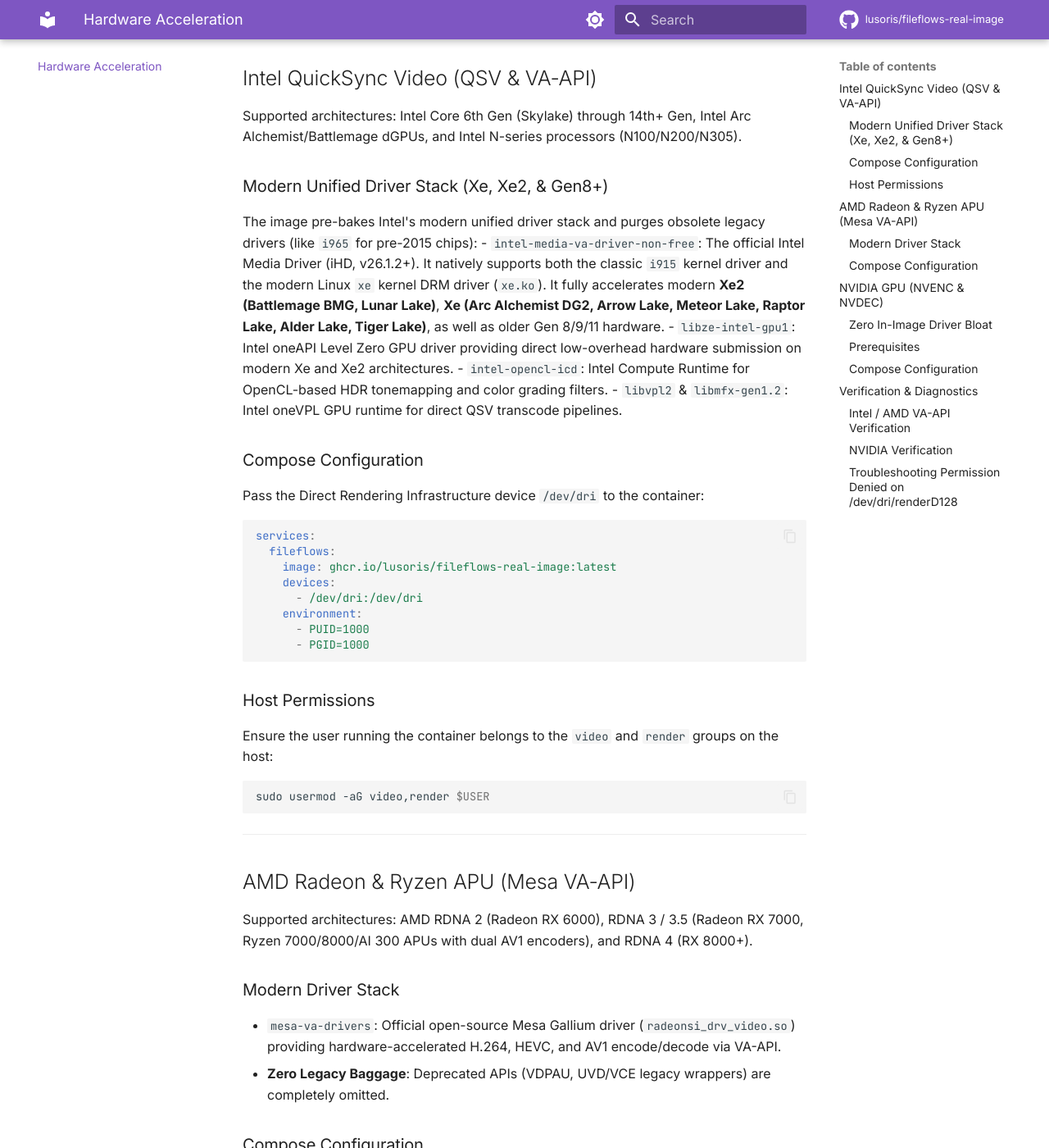
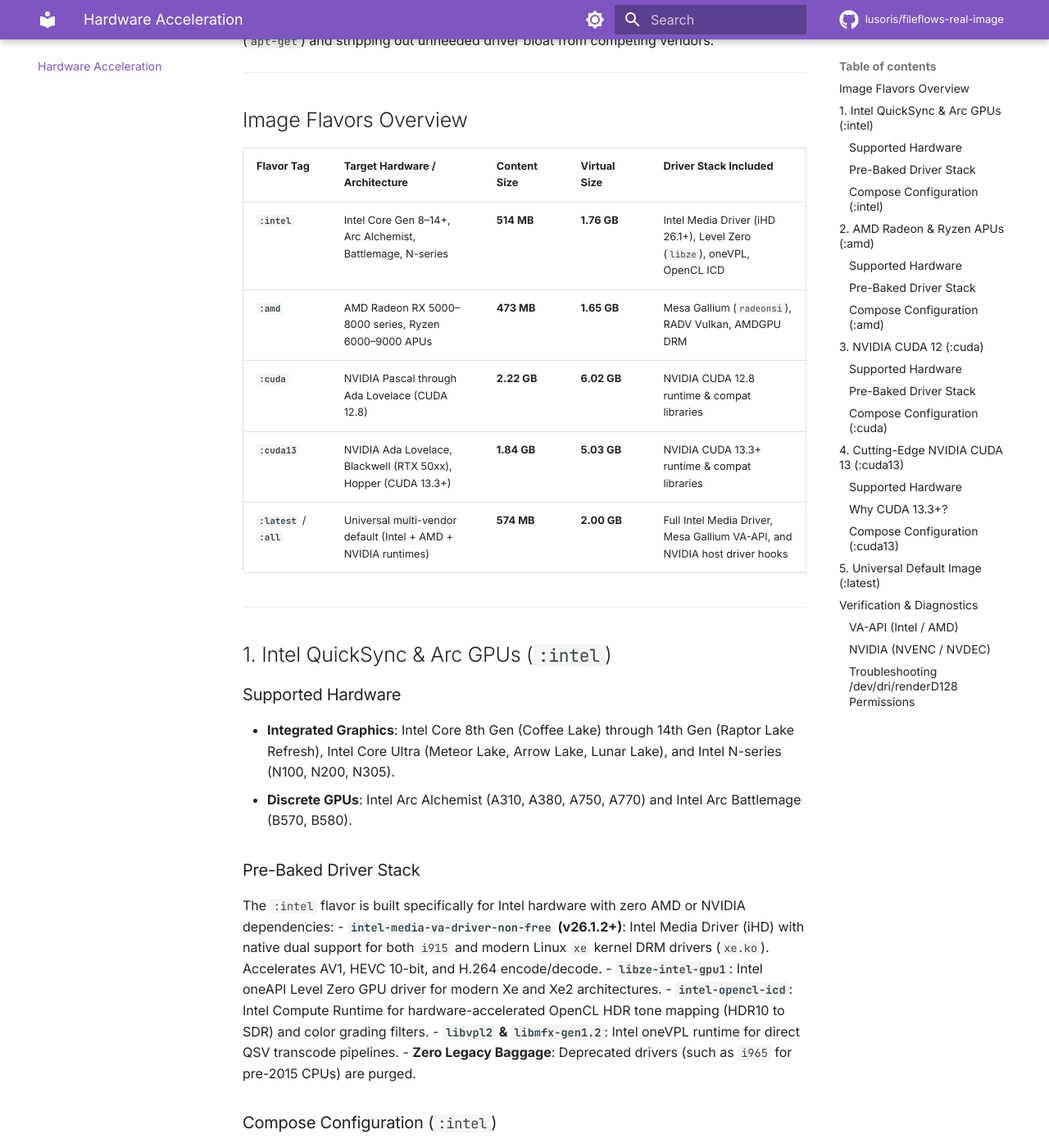
Before and after one commit to lusoris/fileflows-real-image, an MkDocs documentation site: the page built from docs/hardware-acceleration.md, in a window 1280 px wide and 1400 px high, scrolled down 267 px. Shown: the whole window at 82% size. Built offline with MkDocs 1.6.1 and Material for MkDocs 9.7.7, drawn with Linux system fonts in a browser that asks for light colours; comment, search, counter and statistics services are not loaded; some of the changed text lies outside the part shown.

Commit message:
feat(flavors): add custom vendor-optimized images for intel, amd, cuda, and cuda13

````diff
--- a/docker-compose.yml
+++ b/docker-compose.yml
@@ -1,5 +1,11 @@
 services:
   fileflows:
+    # Image Flavors:
+    #   ghcr.io/lusoris/fileflows-real-image:latest  - Universal default (Intel + AMD + NVIDIA runtimes)
+    #   ghcr.io/lusoris/fileflows-real-image:intel   - Intel QuickSync & Arc optimized (514MB)
+    #   ghcr.io/lusoris/fileflows-real-image:amd     - AMD Radeon & Ryzen APU optimized (473MB)
+    #   ghcr.io/lusoris/fileflows-real-image:cuda    - NVIDIA CUDA 12.8 runtime
+    #   ghcr.io/lusoris/fileflows-real-image:cuda13  - Cutting-edge NVIDIA CUDA 13.3+ runtime (RTX 30/40/50)
     image: ghcr.io/lusoris/fileflows-real-image:latest
     container_name: fileflows
     restart: unless-stopped
--- a/docs/hardware-acceleration.md
+++ b/docs/hardware-acceleration.md
@@ -1,85 +1,102 @@
-# Hardware Acceleration
+# Hardware Acceleration & Image Flavors
 
-FileFlows Real Image is engineered for seamless GPU transcoding out of the box. All essential driver stacks, runtimes, and libraries are pre-baked into the image at build time.
+FileFlows Real Image provides specialized, vendor-optimized container image flavors engineered for high-performance GPU transcoding. Each flavor pre-bakes the vendor-specific runtime and driver stack at build time, eliminating runtime package installations (`apt-get`) and stripping out unneeded driver bloat from competing vendors.
 
 ---
 
-## Intel QuickSync Video (QSV & VA-API)
+## Image Flavors Overview
 
-Supported architectures: Intel Core 6th Gen (Skylake) through 14th+ Gen, Intel Arc Alchemist/Battlemage dGPUs, and Intel N-series processors (N100/N200/N305).
+| Flavor Tag | Target Hardware / Architecture | Content Size | Virtual Size | Driver Stack Included |
+| :--- | :--- | :--- | :--- | :--- |
+| **`:intel`** | Intel Core Gen 8–14+, Arc Alchemist, Battlemage, N-series | **514 MB** | **1.76 GB** | Intel Media Driver (iHD 26.1+), Level Zero (`libze`), oneVPL, OpenCL ICD |
+| **`:amd`** | AMD Radeon RX 5000–8000 series, Ryzen 6000–9000 APUs | **473 MB** | **1.65 GB** | Mesa Gallium (`radeonsi`), RADV Vulkan, AMDGPU DRM |
+| **`:cuda`** | NVIDIA Pascal through Ada Lovelace (CUDA 12.8) | **2.22 GB** | **6.02 GB** | NVIDIA CUDA 12.8 runtime & compat libraries |
+| **`:cuda13`** | NVIDIA Ada Lovelace, Blackwell (RTX 50xx), Hopper (CUDA 13.3+) | **1.84 GB** | **5.03 GB** | NVIDIA CUDA 13.3+ runtime & compat libraries |
+| **`:latest`** / **`:all`** | Universal multi-vendor default (Intel + AMD + NVIDIA runtimes) | **574 MB** | **2.00 GB** | Full Intel Media Driver, Mesa Gallium VA-API, and NVIDIA host driver hooks |
 
-### Modern Unified Driver Stack (Xe, Xe2, & Gen8+)
-The image pre-bakes Intel's modern unified driver stack and purges obsolete legacy drivers (like `i965` for pre-2015 chips):
-- `intel-media-va-driver-non-free`: The official Intel Media Driver (iHD, v26.1.2+). It natively supports both the classic `i915` kernel driver and the modern Linux `xe` kernel DRM driver (`xe.ko`). It fully accelerates modern **Xe2 (Battlemage BMG, Lunar Lake)**, **Xe (Arc Alchemist DG2, Arrow Lake, Meteor Lake, Raptor Lake, Alder Lake, Tiger Lake)**, as well as older Gen 8/9/11 hardware.
-- `libze-intel-gpu1`: Intel oneAPI Level Zero GPU driver providing direct low-overhead hardware submission on modern Xe and Xe2 architectures.
-- `intel-opencl-icd`: Intel Compute Runtime for OpenCL-based HDR tonemapping and color grading filters.
-- `libvpl2` & `libmfx-gen1.2`: Intel oneVPL GPU runtime for direct QSV transcode pipelines.
+---
 
-### Compose Configuration
-Pass the Direct Rendering Infrastructure device `/dev/dri` to the container:
+## 1. Intel QuickSync & Arc GPUs (`:intel`)
+
+### Supported Hardware
+- **Integrated Graphics**: Intel Core 8th Gen (Coffee Lake) through 14th Gen (Raptor Lake Refresh), Intel Core Ultra (Meteor Lake, Arrow Lake, Lunar Lake), and Intel N-series (N100, N200, N305).
+- **Discrete GPUs**: Intel Arc Alchemist (A310, A380, A750, A770) and Intel Arc Battlemage (B570, B580).
+
+### Pre-Baked Driver Stack
+The `:intel` flavor is built specifically for Intel hardware with zero AMD or NVIDIA dependencies:
+- **`intel-media-va-driver-non-free` (v26.1.2+)**: Intel Media Driver (iHD) with native dual support for both `i915` and modern Linux `xe` kernel DRM drivers (`xe.ko`). Accelerates AV1, HEVC 10-bit, and H.264 encode/decode.
+- **`libze-intel-gpu1`**: Intel oneAPI Level Zero GPU driver for modern Xe and Xe2 architectures.
+- **`intel-opencl-icd`**: Intel Compute Runtime for hardware-accelerated OpenCL HDR tone mapping (HDR10 to SDR) and color grading filters.
+- **`libvpl2` & `libmfx-gen1.2`**: Intel oneVPL runtime for direct QSV transcode pipelines.
+- **Zero Legacy Baggage**: Deprecated drivers (such as `i965` for pre-2015 CPUs) are purged.
+
+### Compose Configuration (`:intel`)
 
 ```yaml
 services:
   fileflows:
-    image: ghcr.io/lusoris/fileflows-real-image:latest
+    image: ghcr.io/lusoris/fileflows-real-image:intel
+    container_name: fileflows
+    restart: unless-stopped
     devices:
       - /dev/dri:/dev/dri
     environment:
       - PUID=1000
       - PGID=1000
-```
-
-### Host Permissions
-Ensure the user running the container belongs to the `video` and `render` groups on the host:
-
-```bash
-sudo usermod -aG video,render $USER
+      - TZ=UTC
 ```
 
 ---
 
-## AMD Radeon & Ryzen APU (Mesa VA-API)
+## 2. AMD Radeon & Ryzen APUs (`:amd`)
 
-Supported architectures: AMD RDNA 2 (Radeon RX 6000), RDNA 3 / 3.5 (Radeon RX 7000, Ryzen 7000/8000/AI 300 APUs with dual AV1 encoders), and RDNA 4 (RX 8000+).
+### Supported Hardware
+- **Radeon Discrete GPUs**: RDNA 1 (RX 5000), RDNA 2 (RX 6000), RDNA 3 / 3.5 (RX 7000), and RDNA 4 (RX 8000+).
+- **Ryzen APUs**: Ryzen 4000/5000 (Vega), Ryzen 6000/7000/8000/AI 300 APUs with dual hardware AV1 engines.
 
-### Modern Driver Stack
-- `mesa-va-drivers`: Official open-source Mesa Gallium driver (`radeonsi_drv_video.so`) providing hardware-accelerated H.264, HEVC, and AV1 encode/decode via VA-API.
-- **Zero Legacy Baggage**: Deprecated APIs (VDPAU, UVD/VCE legacy wrappers) are completely omitted.
+### Pre-Baked Driver Stack
+The `:amd` flavor slashes image content size down to **473 MB** (-53% vs upstream):
+- **`mesa-libgallium`**: Official Mesa 26.0+ Gallium driver providing `/usr/lib/x86_64-linux-gnu/dri/radeonsi_drv_video.so` for hardware-accelerated VA-API H.264, HEVC, and AV1 encode/decode.
+- **`mesa-vulkan-drivers` (RADV)**: High-performance AMD Vulkan driver for Vulkan-based video filters and compute.
+- **`libdrm-amdgpu1`**: Direct AMDGPU kernel DRM interface.
+- **Zero Intel/NVIDIA Bloat**: Omits all Intel Media Drivers and NVIDIA CUDA toolkits.
 
-### Compose Configuration
-AMD hardware exposes VA-API interfaces via `/dev/dri`:
+### Compose Configuration (`:amd`)
 
 ```yaml
 services:
   fileflows:
-    image: ghcr.io/lusoris/fileflows-real-image:latest
+    image: ghcr.io/lusoris/fileflows-real-image:amd
+    container_name: fileflows
+    restart: unless-stopped
     devices:
       - /dev/dri:/dev/dri
+    environment:
+      - PUID=1000
+      - PGID=1000
+      - TZ=UTC
 ```
 
 ---
 
-## NVIDIA GPU (NVENC & NVDEC)
+## 3. NVIDIA CUDA 12 (`:cuda`)
 
-Supported architectures: Turing (GTX 1660 / RTX 20xx), Ampere (RTX 30xx), Ada Lovelace (RTX 40xx with dual 8th-Gen NVENC AV1 engines), and Blackwell (RTX 50xx / B200 with 9th-Gen NVENC).
+### Supported Hardware
+- NVIDIA Pascal (GTX 10xx), Turing (GTX 1660, RTX 20xx), Ampere (RTX 30xx), and Ada Lovelace (RTX 40xx).
 
-### Zero In-Image Driver Bloat
-We intentionally do NOT install static `nvidia-driver-*` or bloated `cuda-toolkit` packages inside the image:
-- The container sets `NVIDIA_DRIVER_CAPABILITIES=compute,video,utility` and `NVIDIA_VISIBLE_DEVICES=all`.
-- At runtime, the [NVIDIA Container Toolkit](https://docs.nvidia.com/datacenter/cloud-native/container-toolkit/latest/install-guide.html) dynamically mounts the host's active modern NVIDIA driver libraries (`libcuda.so`, `libnvcuvid.so`, `libnvidia-encode.so`) directly into the container.
-- This prevents host-container driver version mismatches, eliminates hundreds of megabytes of CUDA SDK bloat, and guarantees compatibility with the latest NVIDIA drivers.
+### Pre-Baked Driver Stack
+- **`cuda-libraries-12-8` & `cuda-compat-12-8`**: Pre-bakes official NVIDIA CUDA 12.8 runtime libraries and compatibility shims.
+- Configured with `NVIDIA_DRIVER_CAPABILITIES=compute,video,utility` and `NVIDIA_VISIBLE_DEVICES=all`.
+- Works seamlessly with the host's [NVIDIA Container Toolkit](https://docs.nvidia.com/datacenter/cloud-native/container-toolkit/latest/install-guide.html).
 
-### Prerequisites
-1. Host NVIDIA display drivers must be installed.
-2. The [NVIDIA Container Toolkit](https://docs.nvidia.com/datacenter/cloud-native/container-toolkit/latest/install-guide.html) must be installed and configured on the host.
-
-### Compose Configuration
-Configure the GPU reservation block:
+### Compose Configuration (`:cuda`)
 
 ```yaml
 services:
   fileflows:
-    image: ghcr.io/lusoris/fileflows-real-image:latest
+    image: ghcr.io/lusoris/fileflows-real-image:cuda
+    container_name: fileflows
+    restart: unless-stopped
     deploy:
       resources:
         reservations:
@@ -87,52 +104,90 @@
             - driver: nvidia
               count: all
               capabilities: [gpu]
+    environment:
+      - PUID=1000
+      - PGID=1000
+      - TZ=UTC
 ```
 
-Or when running via Docker CLI:
+---
 
-```bash
-docker run --gpus all ... ghcr.io/lusoris/fileflows-real-image:latest
+## 4. Cutting-Edge NVIDIA CUDA 13 (`:cuda13`)
+
+### Supported Hardware
+- **Ada Lovelace** (RTX 4070, 4080, 4090 with dual 8th-Gen NVENC AV1 encoders).
+- **Blackwell** (RTX 5070, 5080, 5090, B100, B200 with 9th-Gen NVENC).
+- **Hopper** (H100, H200) and Ampere (RTX 30xx).
+
+### Why CUDA 13.3+?
+CUDA 13.3 introduces optimized compute kernels and modern hardware acceleration pipelines tailored for next-generation architectures. The `:cuda13` image includes:
+- Official `cuda-libraries-13-3` and `cuda-compat-13-3` packages.
+- Zero developer headers (`-dev`) or bloated SDK packages.
+- Dedicated `LD_LIBRARY_PATH` and `PATH` configurations ensuring priority loading for CUDA 13 libraries while falling back gracefully.
+
+### Compose Configuration (`:cuda13`)
+
+```yaml
+services:
+  fileflows:
+    image: ghcr.io/lusoris/fileflows-real-image:cuda13
+    container_name: fileflows
+    restart: unless-stopped
+    deploy:
+      resources:
+        reservations:
+          devices:
+            - driver: nvidia
+              count: all
+              capabilities: [gpu]
+    environment:
+      - PUID=1000
+      - PGID=1000
+      - TZ=UTC
 ```
+
+---
+
+## 5. Universal Default Image (`:latest`)
+
+If you operate a mixed cluster with both Intel and AMD nodes, or prefer a single image that adapts to whatever GPU is available, use `ghcr.io/lusoris/fileflows-real-image:latest`. It pre-bakes the full Intel QuickSync stack, Mesa Gallium VA-API for AMD, and environment hooks for NVIDIA Container Toolkit, all within a compact 574 MB content footprint.
 
 ---
 
 ## Verification & Diagnostics
 
-To confirm your GPU is recognized inside the container:
-
-### Intel / AMD VA-API Verification
-Run `vainfo` inside the running container:
+### VA-API (Intel / AMD)
+Verify that your GPU encoder is accessible inside the container by running `vainfo`:
 
 ```bash
 docker exec -it fileflows vainfo
 ```
 
-You should see an output listing supported entrypoints, such as:
+Sample output confirming AV1, HEVC, and H.264 hardware encoding:
 ```text
-VAProfileH264Main : VAEntrypointEncSlice
-VAProfileHEVCMain : VAEntrypointEncSlice
+VAProfileH264Main    : VAEntrypointEncSlice
+VAProfileHEVCMain    : VAEntrypointEncSlice
 VAProfileAV1Profile0 : VAEntrypointEncSlice
 ```
 
-### NVIDIA Verification
-Run `nvidia-smi` inside the running container:
+### NVIDIA (NVENC / NVDEC)
+Verify that your NVIDIA GPU is recognized by running `nvidia-smi`:
 
 ```bash
 docker exec -it fileflows nvidia-smi
 ```
 
-### Troubleshooting Permission Denied on `/dev/dri/renderD128`
-If FileFlows fails to initialize the hardware encoder:
-1. Check device permissions on the host:
+### Troubleshooting `/dev/dri/renderD128` Permissions
+If FileFlows cannot access the GPU device:
+1. Verify device permissions on the host:
    ```bash
    ls -la /dev/dri
    ```
-2. Note the GID of the `render` group (commonly `107` or `993` on Ubuntu/Debian).
-3. If necessary, pass the group ID via `group_add` in `docker-compose.yml`:
+2. Identify the host group ID for `render` (typically `107` or `993` on Ubuntu/Debian).
+3. If necessary, add the host group ID via `group_add` in `docker-compose.yml`:
    ```yaml
    services:
      fileflows:
        group_add:
-         - "993" # Host render group ID
+         - "993"
    ```
````
Also changed, not shown: README.md (+34 -12 lines), docs/getting-started.md (+10 -4 lines), docs/index.md (+1 -1 lines), 5 other files.
